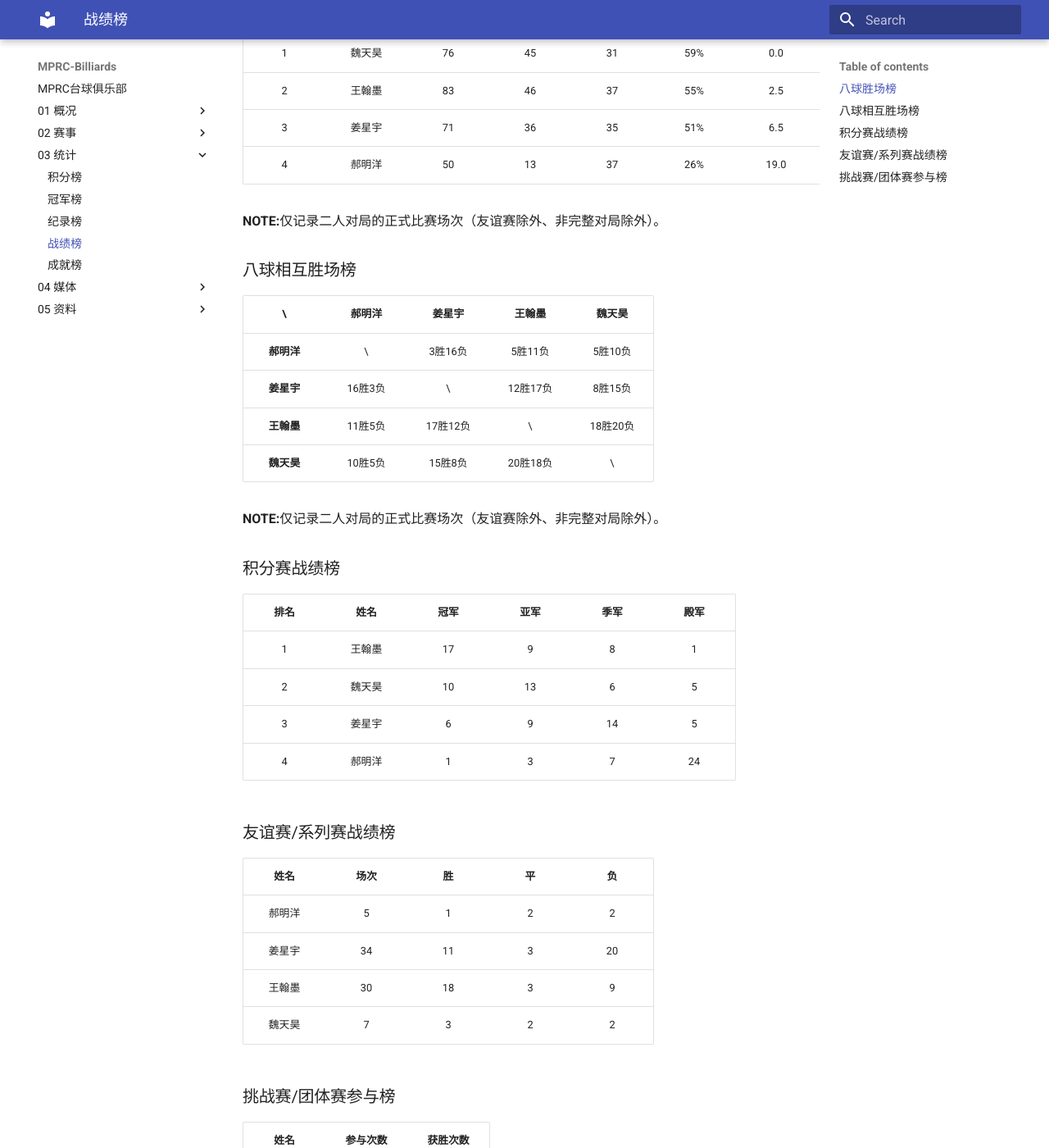
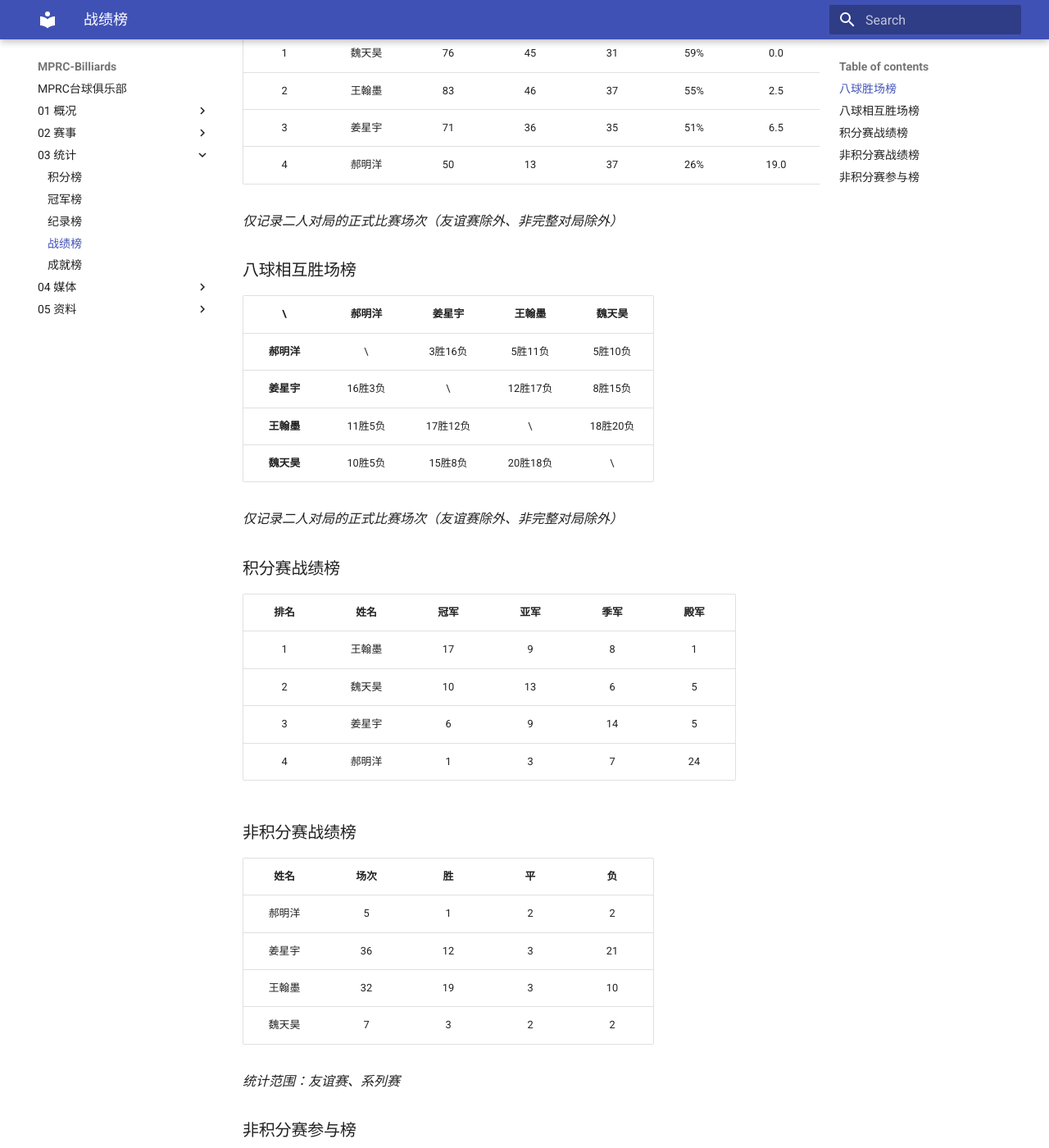
Before and after one commit to mprc-billiards/mprc-billiards.github.io, an MkDocs documentation site: the page built from docs/03-统计/4-战绩榜.md, in a window 1280 px wide and 1400 px high, scrolled down 229 px. Shown: the whole window at 82% size. Built offline with MkDocs 1.6.1 and Material for MkDocs 9.7.7, drawn with Linux system fonts in a browser that asks for light colours.

Commit message:
update 2025.03.02

```diff
--- a/docs/03-统计/4-战绩榜.md
+++ b/docs/03-统计/4-战绩榜.md
@@ -9,7 +9,7 @@
 | 3    | 姜星宇 | 71    | 36   | 35   | 51%  | 6.5   | 2连败 |
 | 4    | 郝明洋 | 50    | 13   | 37   | 26%  | 19.0  | 5连败 |
 
-**NOTE:**仅记录二人对局的正式比赛场次（友谊赛除外、非完整对局除外）。
+*仅记录二人对局的正式比赛场次（友谊赛除外、非完整对局除外）*
 
 ### 八球相互胜场榜
 
@@ -20,7 +20,7 @@
 | **王翰墨** | 11胜5负  | 17胜12负 |   \\     | 18胜20负 |
 | **魏天昊** | 10胜5负  | 15胜8负  | 20胜18负 |   \\     |
 
-**NOTE:**仅记录二人对局的正式比赛场次（友谊赛除外、非完整对局除外）。
+*仅记录二人对局的正式比赛场次（友谊赛除外、非完整对局除外）*
 
 ### 积分赛战绩榜
 
@@ -31,16 +31,18 @@
 | 3    | 姜星宇 | 6    | 9   | 14  | 5   |
 | 4    | 郝明洋 | 1    | 3   | 7   | 24  |
 
-### 友谊赛/系列赛战绩榜
+### 非积分赛战绩榜
 
 | 姓名   | 场次 | 胜   | 平   | 负   |
 | :---: | :--: | :--: | :--: | :--: |
 | 郝明洋 |  5   |  1   |  2   |  2   |
-| 姜星宇 |  34  |  11  |  3   |  20  |
-| 王翰墨 |  30  |  18  |  3   |  9   |
+| 姜星宇 |  36  |  12  |  3   |  21  |
+| 王翰墨 |  32  |  19  |  3   |  10  |
 | 魏天昊 |  7   |  3   |  2   |  2   |
 
-### 挑战赛/团体赛参与榜
+*统计范围：友谊赛、系列赛*
+
+### 非积分赛参与榜
 
 | 姓名   | 参与次数 | 获胜次数 |
 | :----: | :-----: | :-----: |
@@ -51,3 +53,5 @@
 | 王翰墨  |   16    |    4    |
 | 魏天昊  |   17    |    8    |
 | 叶舟    |    2    |    0    |
+
+*统计范围：挑战赛、团体赛*
```
Also changed, not shown: docs/01-概况/4-历史汇总.md (+2 -2 lines), docs/02-赛事/D-友谊赛/D01-中式八球友谊赛.md (+10 -0 lines), docs/02-赛事/G-系列赛/G01-普尔台球系列赛.md (+3 -3 lines), docs/03-统计/1-积分榜.md (+1 -1 lines), docs/03-统计/3-纪录榜.md (+13 -4 lines).
